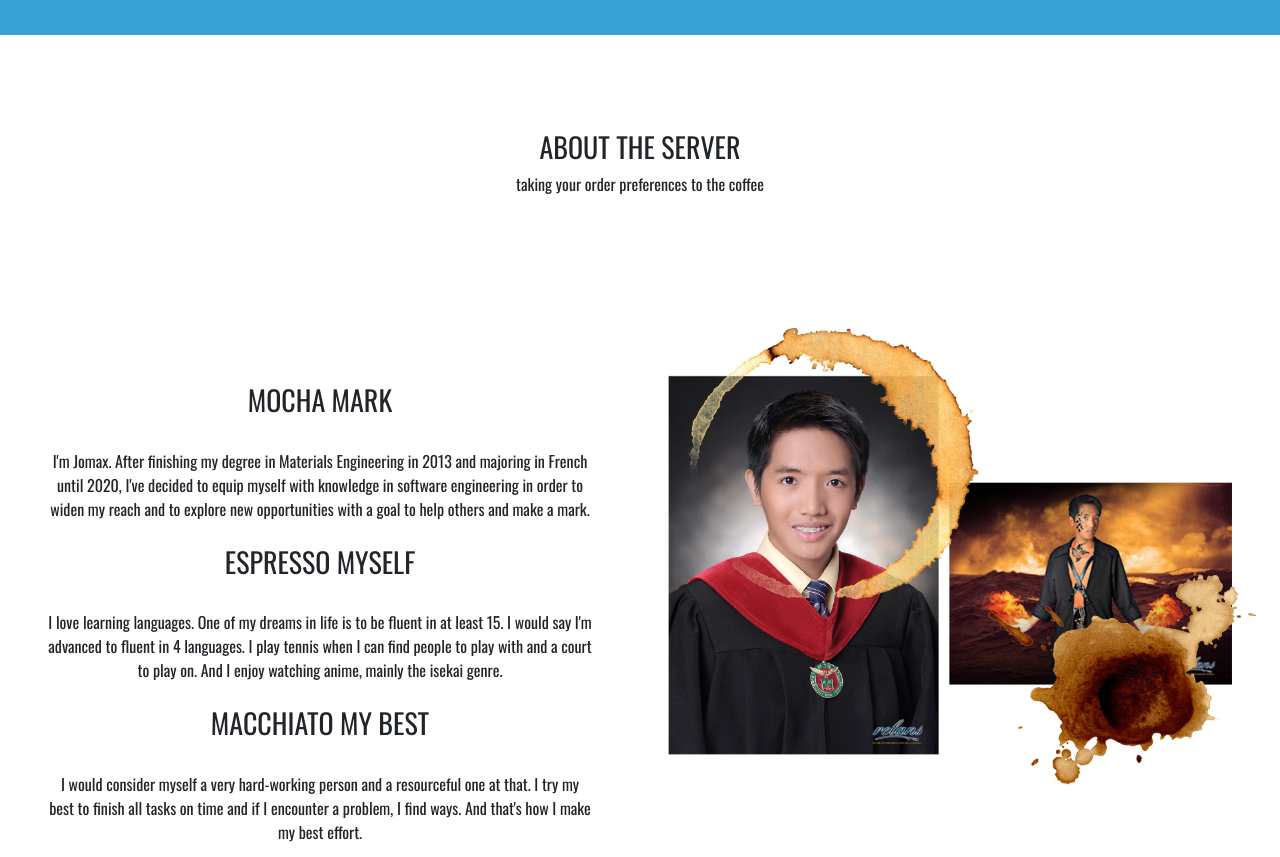
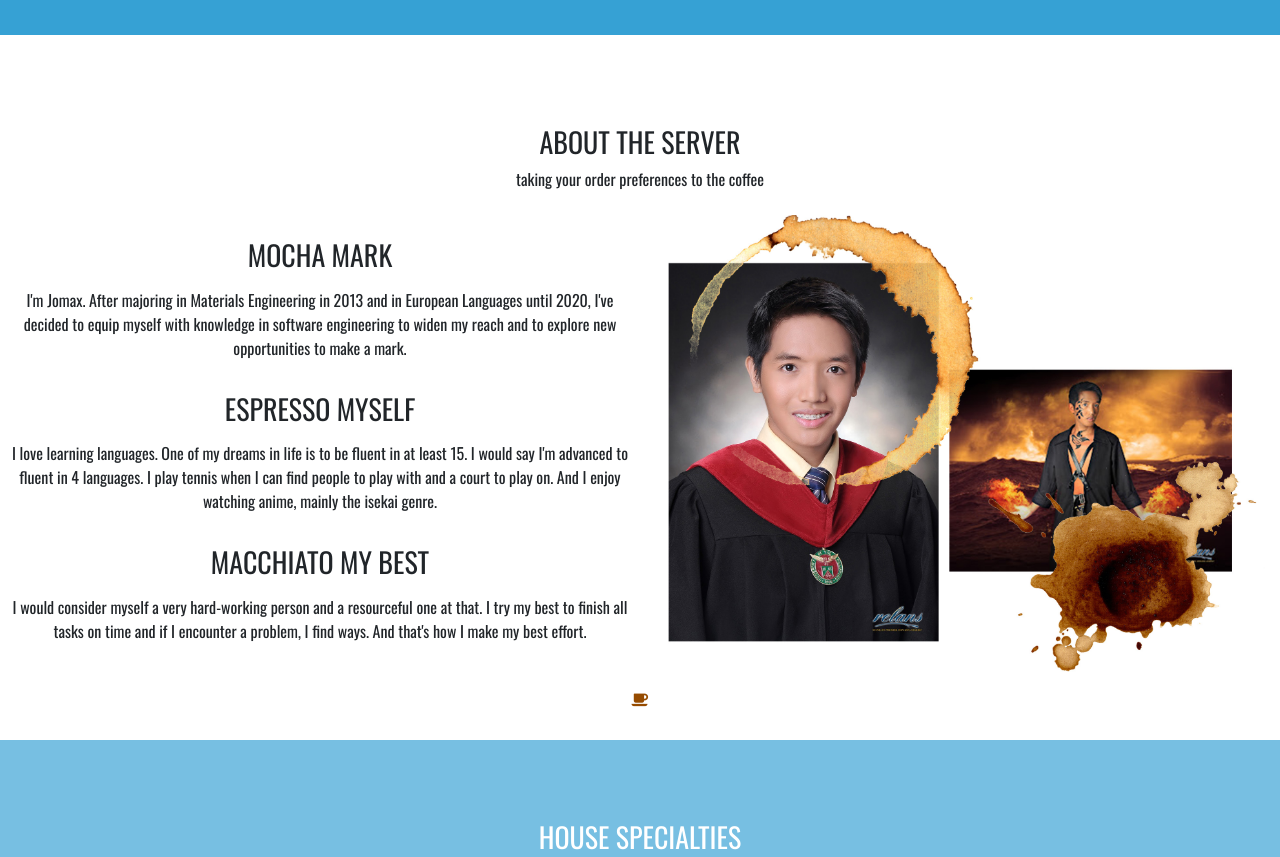
Before and after one commit to jomaxbag1/capstone1, a plain HTML site: page index.html in a window 1280 px wide. Shown: the part 700-1557 px from the top of the page. Drawn offline with nearby package versions, Linux system fonts and the light colour scheme.

Commit message:
edit about me page

```diff
--- a/index.html
+++ b/index.html
@@ -86,12 +86,12 @@
 
 					<div class="row justify-content-center align-items-center">
 
-						<div class="container col-12 col-lg-6 order-2 order-lg-1 p-5 details">
-							<h3 class="pb-4 pt-5">MOCHA MARK</h3>
-							<p>I'm Jomax. After finishing my degree in Materials Engineering in 2013 and majoring in French until 2020, I've decided to equip myself with knowledge in software engineering in order to widen my reach and to explore new opportunities with a goal to help others and make a mark.</p>
-							<h3 class="pb-4 pt-2">ESPRESSO MYSELF</h3>
+						<div class="container col-12 col-lg-6 order-2 order-lg-1 p-2 details">
+							<h3 class="pb-2 pt-1">MOCHA MARK</h3>
+							<p>I'm Jomax. After majoring in Materials Engineering in 2013 and in European Languages until 2020, I've decided to equip myself with knowledge in software engineering to widen my reach and to explore new opportunities to make a mark.</p>
+							<h3 class="pb-2 pt-3">ESPRESSO MYSELF</h3>
 							<p>I love learning languages. One of my dreams in life is to be fluent in at least 15. I would say I'm advanced to fluent in 4 languages. I play tennis when I can find people to play with and a court to play on. And I enjoy watching anime, mainly the isekai genre.</p>
-							<h3 class="pb-4 pt-2">MACCHIATO MY BEST</h3>
+							<h3 class="pb-2 pt-3">MACCHIATO MY BEST</h3>
 							<p>I would consider myself a very hard-working person and a resourceful one at that. I try my best to finish all tasks on time and if I encounter a problem, I find ways. And that's how I make my best effort.</p>
 						</div>
 
--- a/style.css
+++ b/style.css
@@ -84,10 +84,10 @@ body{
 }
 
 .about-the-server{
-	margin-top: 15px;
+	margin-top: 10px;
 }
 .details{
-	margin-top: 75px;
+	margin-top: 0px;
 	text-align: center;
 }
 
```
